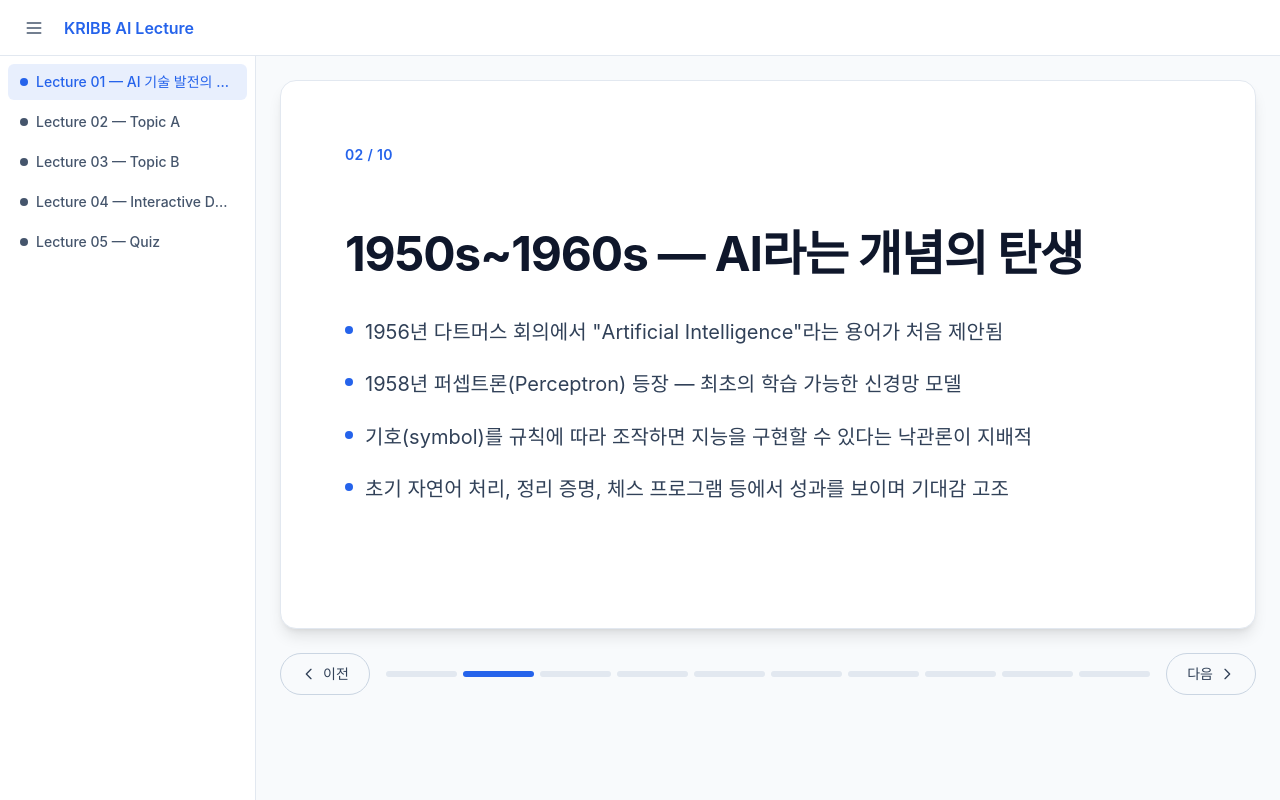
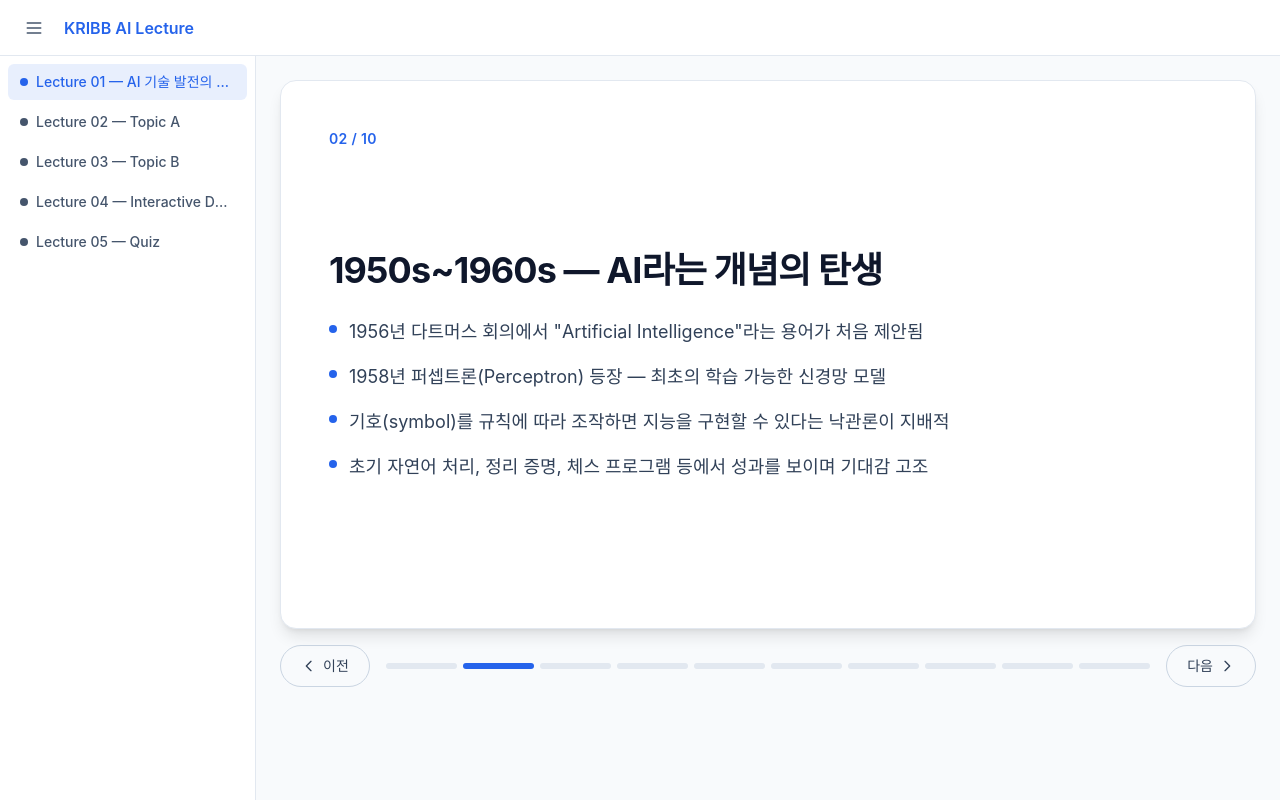
Before and after one commit to foreverlee-94/kribb-kpec-ai-lecture-general, a React (Vite) app: page /lectures/intro/slides/0 in a window 1280 px wide. Both pictures are taken after a click on the button 498 px from the left and 674 px from the top of the page. Built offline with nearby package versions, Linux system fonts and the light colour scheme.

Commit message:
Shrink slide stage to avoid overlap with browser chrome
Reduce max width from 1600px to 1280px (16:9 -> 1280x720) and add an
85vh cap as a safety net for shorter windows, so the slide no longer
pushes the content area into a scrollbar under typical browser chrome.

```diff
--- a/src/features/slides/SlideViewer.tsx
+++ b/src/features/slides/SlideViewer.tsx
@@ -31,29 +31,29 @@ export function SlideViewer({ slides, currentIndex, onNavigate }: SlideViewerPro
   }
 
   return (
-    <div className="mx-auto flex w-full max-w-[1600px] flex-col gap-6">
-      <div className="relative flex aspect-video w-full flex-col overflow-y-auto rounded-2xl border border-slate-200 bg-white p-10 shadow-lg sm:p-14 lg:p-16">
+    <div className="mx-auto flex w-full max-w-[1280px] flex-col gap-4">
+      <div className="relative flex aspect-video max-h-[85vh] w-full flex-col overflow-y-auto rounded-2xl border border-slate-200 bg-white p-8 shadow-lg sm:p-10 lg:p-12">
         <span className="text-sm font-semibold tracking-wide text-brand uppercase">
           {String(currentIndex + 1).padStart(2, '0')} / {String(total).padStart(2, '0')}
         </span>
 
         <div className="flex flex-1 flex-col justify-center">
-          <h1 className="text-4xl leading-tight font-bold tracking-tight text-slate-900 lg:text-5xl">
+          <h1 className="text-3xl leading-tight font-bold tracking-tight text-slate-900 lg:text-4xl">
             {slide.title}
           </h1>
 
           {slide.body && (
-            <p className="mt-6 max-w-3xl text-xl leading-relaxed text-slate-600 lg:text-2xl">
+            <p className="mt-5 max-w-3xl text-lg leading-relaxed text-slate-600 lg:text-xl">
               {slide.body}
             </p>
           )}
 
           {slide.bullets && (
-            <ul className="mt-8 max-w-3xl space-y-5">
+            <ul className="mt-6 max-w-3xl space-y-4">
               {slide.bullets.map((bullet, i) => (
                 <li key={i} className="flex items-start gap-3">
-                  <span className="mt-2.5 h-2 w-2 shrink-0 rounded-full bg-brand" />
-                  <span className="text-lg leading-relaxed text-slate-700 lg:text-xl">
+                  <span className="mt-2 h-2 w-2 shrink-0 rounded-full bg-brand" />
+                  <span className="text-base leading-relaxed text-slate-700 lg:text-lg">
                     {bullet}
                   </span>
                 </li>
```
